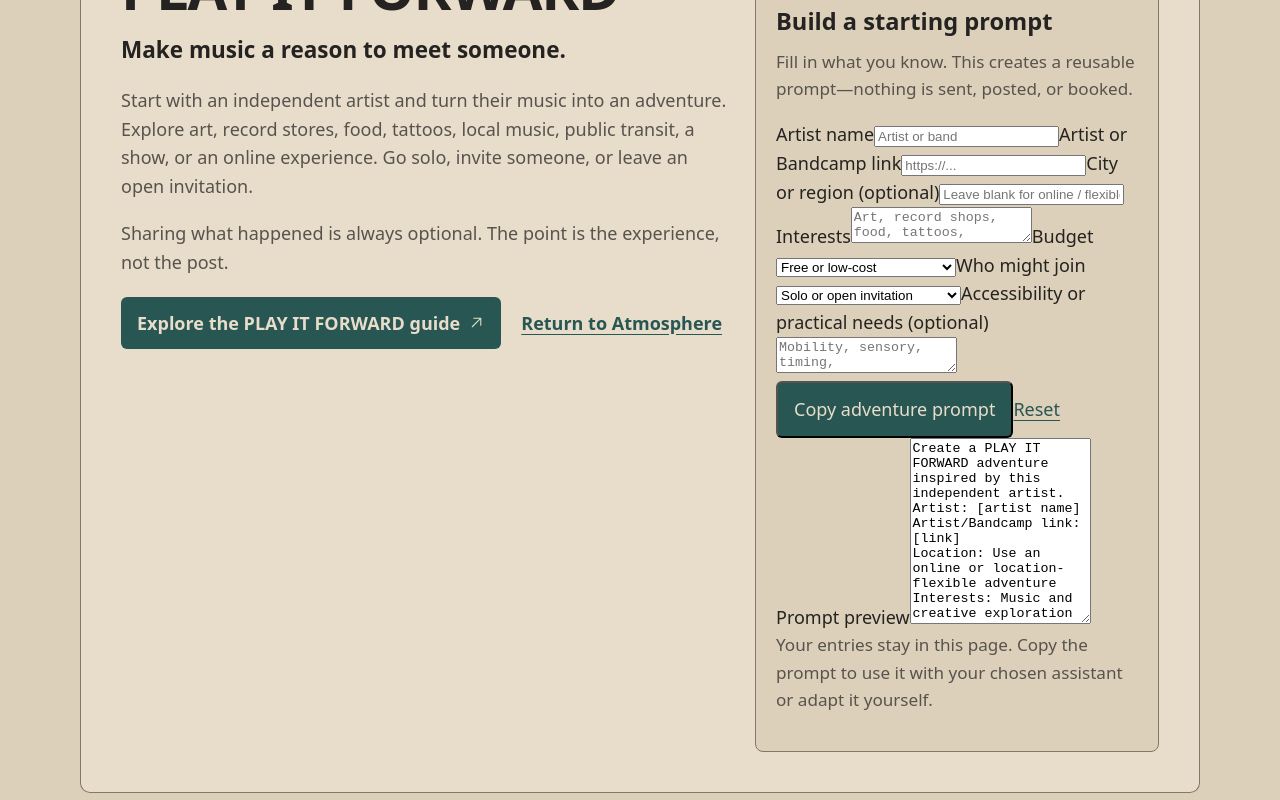
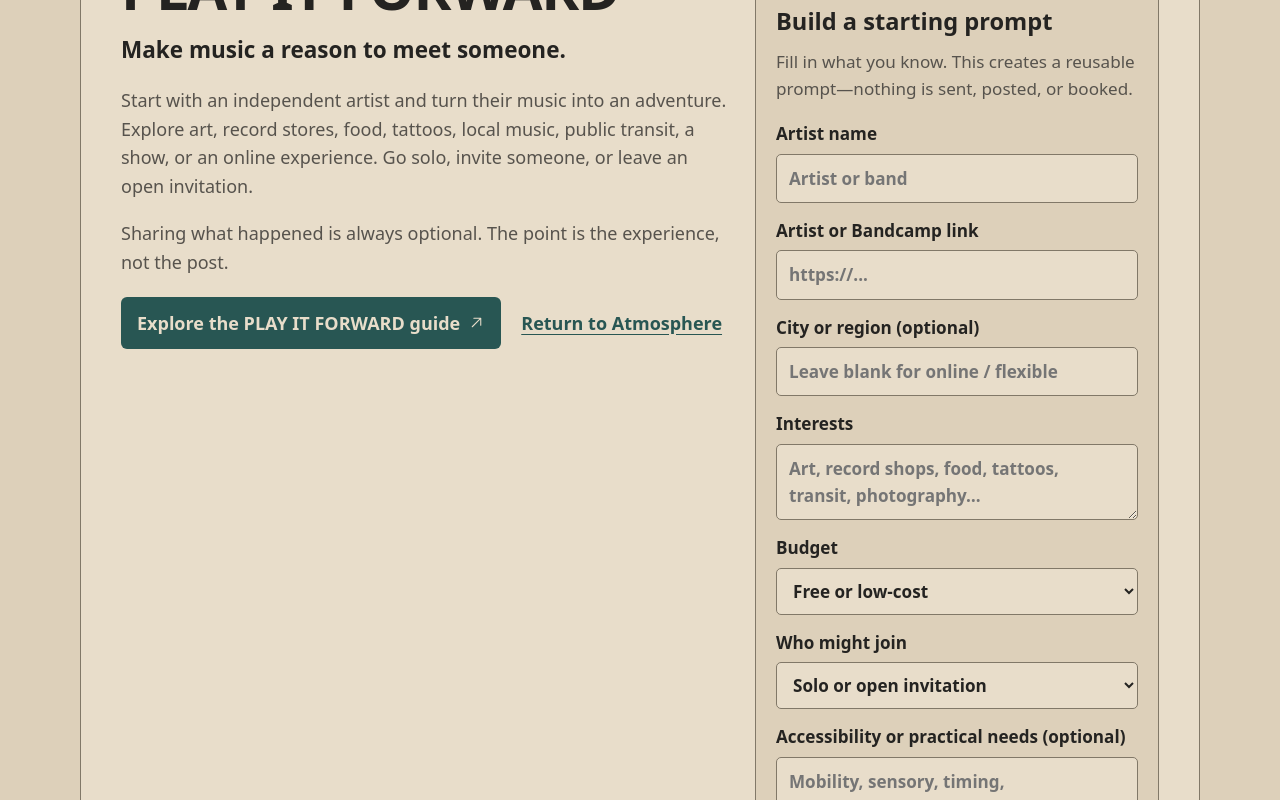
Before and after one commit to ibloud/pixie-device-stewardship, a React (Vite) app in the folder tools/atmosphere-guide/: page / in a window 1280 px wide. Shown: the part 1040-1840 px from the top of the page. Built offline with nearby package versions, Linux system fonts and the light colour scheme.

Commit message:
Style interactive PLAY IT FORWARD builder

```diff
--- a/tools/atmosphere-guide/src/guide.css
+++ b/tools/atmosphere-guide/src/guide.css
@@ -164,3 +164,16 @@ footer strong { max-width: 22ch; }
 .play-forward-prompt li { margin: 8px 0; color: var(--muted); }
 .play-forward-card summary { min-height: 44px; }
 @media(max-width:700px) { .play-forward-content { grid-template-columns: 1fr; } .play-forward-feature { padding: 22px 18px; } }
+
+/* Interactive PLAY IT FORWARD adventure builder */
+.adventure-builder { display: grid; gap: 14px; margin-top: 16px; }
+.adventure-builder label { display: grid; gap: 6px; font-weight: 650; font-size: .95rem; }
+.adventure-builder input,.adventure-builder textarea,.adventure-builder select { width: 100%; min-height: 44px; border: 1px solid var(--line); border-radius: 5px; padding: 10px 12px; font: inherit; color: var(--ink); background: var(--surface); }
+.adventure-builder textarea { resize: vertical; }
+.adventure-builder input:focus-visible,.adventure-builder textarea:focus-visible,.adventure-builder select:focus-visible { outline: 3px solid var(--petrol); outline-offset: 3px; }
+.adventure-builder-actions { display: flex; flex-wrap: wrap; gap: 10px; align-items: center; }
+.adventure-builder-actions button { min-height: 44px; }
+.generated-label { margin-top: 6px; }
+.generated-prompt { background: var(--surface) !important; font-size: .9rem !important; line-height: 1.5; }
+.builder-note { margin: 0; color: var(--muted); font-size: .875rem; }
+@media(max-width:700px) { .adventure-builder-actions { flex-direction: column; align-items: stretch; } }
```
